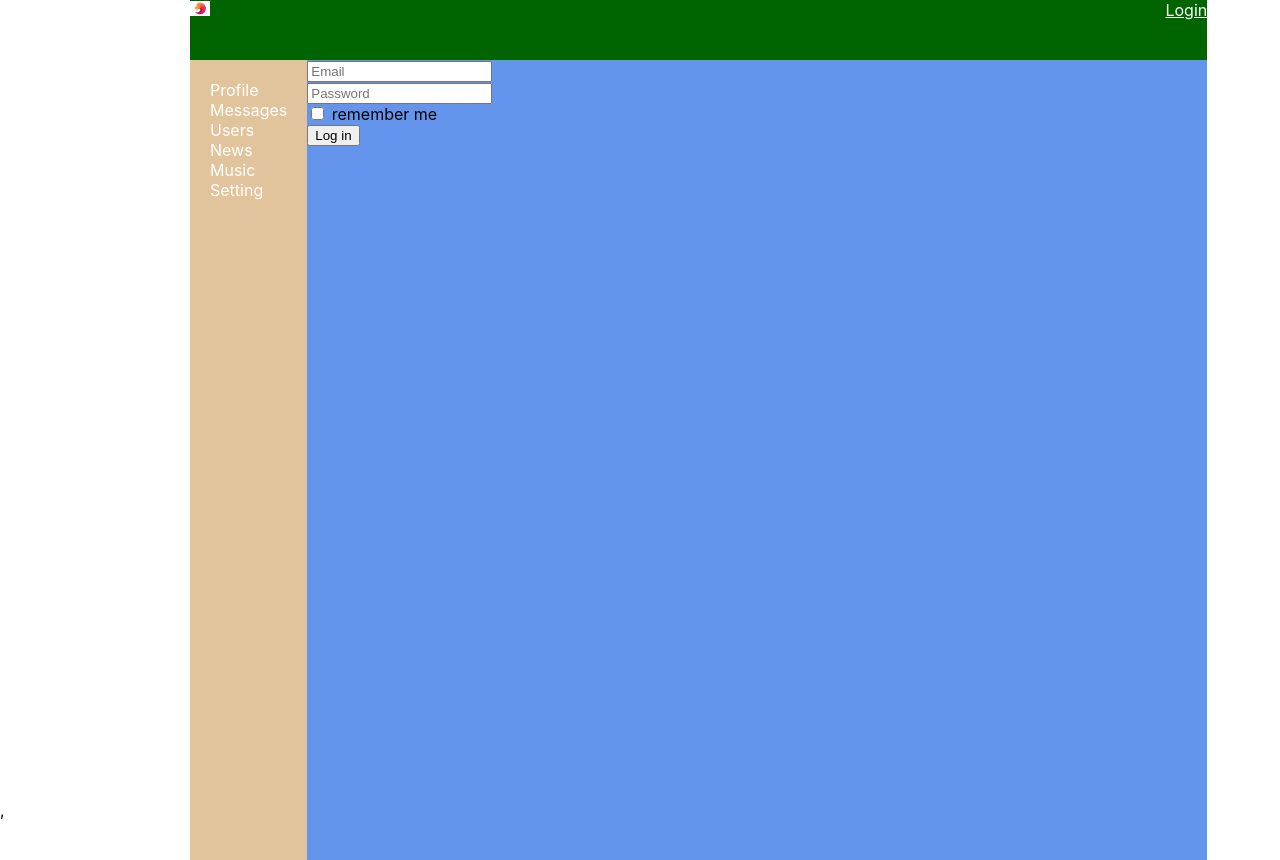
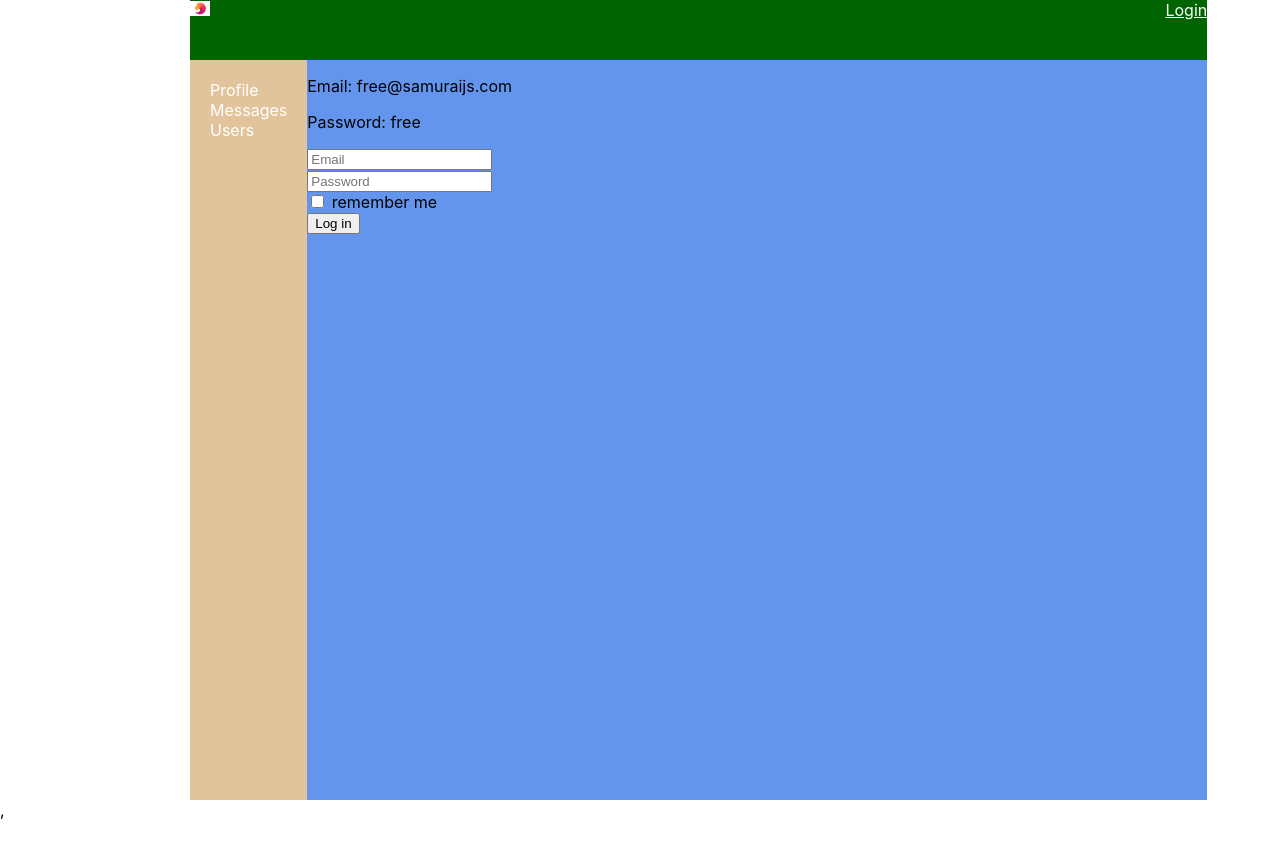
Before and after one commit to alehStatsevich/-social-network, a React (Create React App) app: page /login in a window 1280 px wide. After the commit the page ends 820 px from the top, so only its background shows below. Built offline with nearby package versions, Linux system fonts and the light colour scheme.

Commit message:
password

```diff
--- a/package.json
+++ b/package.json
@@ -1,5 +1,6 @@
 {
   "name": "my-app",
+  "homepage": "https://alehStatsevich.github.io/-social-network",
   "version": "0.1.0",
   "private": true,
   "dependencies": {
@@ -15,6 +16,7 @@
     "@types/redux-form": "^8.3.1",
     "axios": "^0.21.1",
     "classnames": "^2.3.1",
+    "gh-pages": "^3.2.3",
     "react": "^17.0.1",
     "react-dom": "^17.0.1",
     "react-redux": "^7.2.2",
@@ -30,7 +32,9 @@
     "start": "react-scripts start",
     "build": "react-scripts build",
     "test": "react-scripts test",
-    "eject": "react-scripts eject"
+    "eject": "react-scripts eject",
+    "predeploy": "npm run build",
+    "deploy": "gh-pages -d build"
   },
   "eslintConfig": {
     "extends": [
--- a/src/App.css
+++ b/src/App.css
@@ -13,7 +13,7 @@
 }
 .app-wrapper-content {
     width: 900px;
-    height: 100vh;
+    /*height: 100vh;*/
     grid-area: c;
     background-color: cornflowerblue;
 }
--- a/src/components/Dialogs/DialogsContainer.tsx
+++ b/src/components/Dialogs/DialogsContainer.tsx
@@ -26,7 +26,7 @@ let mapDispatchToProps = (dispatch:Dispatch) => {
 
 export default compose<ComponentType>(
     connect(mapStateToProps, mapDispatchToProps),
-    WithAuthRedirect
+  WithAuthRedirect
 )(Dialogs);
 //hoc
 // let AuthRedirectComponent = WithAuthRedirect(Dialogs)
--- a/src/components/Header/HeaderContainer.tsx
+++ b/src/components/Header/HeaderContainer.tsx
@@ -13,11 +13,8 @@ export type PropsType = {
 
 
 class HeaderContainer extends React.Component {
-
-
     render() {
-
-        return <Header {...this.props}/> //????????
+        return <Header {...this.props}/>
     }
 }
 
@@ -27,15 +24,3 @@ const mapStateToProps = (state: any) => ({
 })
 
 export default connect(mapStateToProps, {logoutTC})(HeaderContainer);
-
-
-// authAPI.me()
-//         // axios.get(`https://social-network.samuraijs.com/api/1.0/auth/me`,{
-//         //     withCredentials: true
-//         // })
-//             .then(response => {
-//                 if(response.data.resultCode === 0) {
-//                     let {id, login, email} = response.data.data.login
-//                     this.props.setAuthUserData(id, login, email)
-//                 }
-//         });
--- a/src/components/Login/Login.tsx
+++ b/src/components/Login/Login.tsx
@@ -20,10 +20,14 @@ type LoginPropsType = {
 
 const LoginForm: React.FC<InjectedFormProps<FormDataType>> = (props) => {
     return (
+
         <form onSubmit={props.handleSubmit}>
+            <p>Email: free@samuraijs.com</p>
+            <p> Password: free</p>
             <div>
                 <Field placeholder={"Email"} name={"email"} component={Input}
-                       validate={[required]}/>
+                       validate={[required]}
+                />
             </div>
             <div>
                 <Field placeholder={"Password"} name={"password"} component={Input}
--- a/src/components/Navbar/Navbar.tsx
+++ b/src/components/Navbar/Navbar.tsx
@@ -13,15 +13,15 @@ const Navbar = () => {
         <div className={s.item}>
             <NavLink to="/users" activeClassName={s.activeLink}>Users</NavLink>
         </div>
-        <div className={s.item}>
-            <a>News</a>
-        </div>
-        <div className={s.item}>
-        <a>Music</a>
-    </div>
-        <div className={s.item}>
-            <a>Setting</a>
-        </div>
+    {/*    <div className={s.item}>*/}
+    {/*        <a>News</a>*/}
+    {/*    </div>*/}
+    {/*    <div className={s.item}>*/}
+    {/*    <a>Music</a>*/}
+    {/*</div>*/}
+    {/*    <div className={s.item}>*/}
+    {/*        <a>Setting</a>*/}
+    {/*    </div>*/}
     </nav>
 
 }
--- a/src/components/Profile/ProfileContainer.tsx
+++ b/src/components/Profile/ProfileContainer.tsx
@@ -5,6 +5,7 @@ import {getStatus, getUserProfile, updateStatus} from "../../redux/profile-redus
 import {RouteComponentProps, withRouter} from "react-router";
 import {compose} from "redux";
 import {AppStateType} from "../../redux/redux-store";
+import {WithAuthRedirect} from "../../hoc/withAuthRedirect";
 
 
 type ParamsType = {
@@ -59,5 +60,5 @@ let mapStateToProps = (state: AppStateType): MapStatePropsType => {
 export default compose<ComponentType>(
     connect(mapStateToProps, {getUserProfile, getStatus, updateStatus}),
     withRouter,
-    // WithAuthRedirect
+    WithAuthRedirect
 )(ProfileContainer);
```
Also changed, not shown: 2 other files (tests, documents, lock files or other folders).
